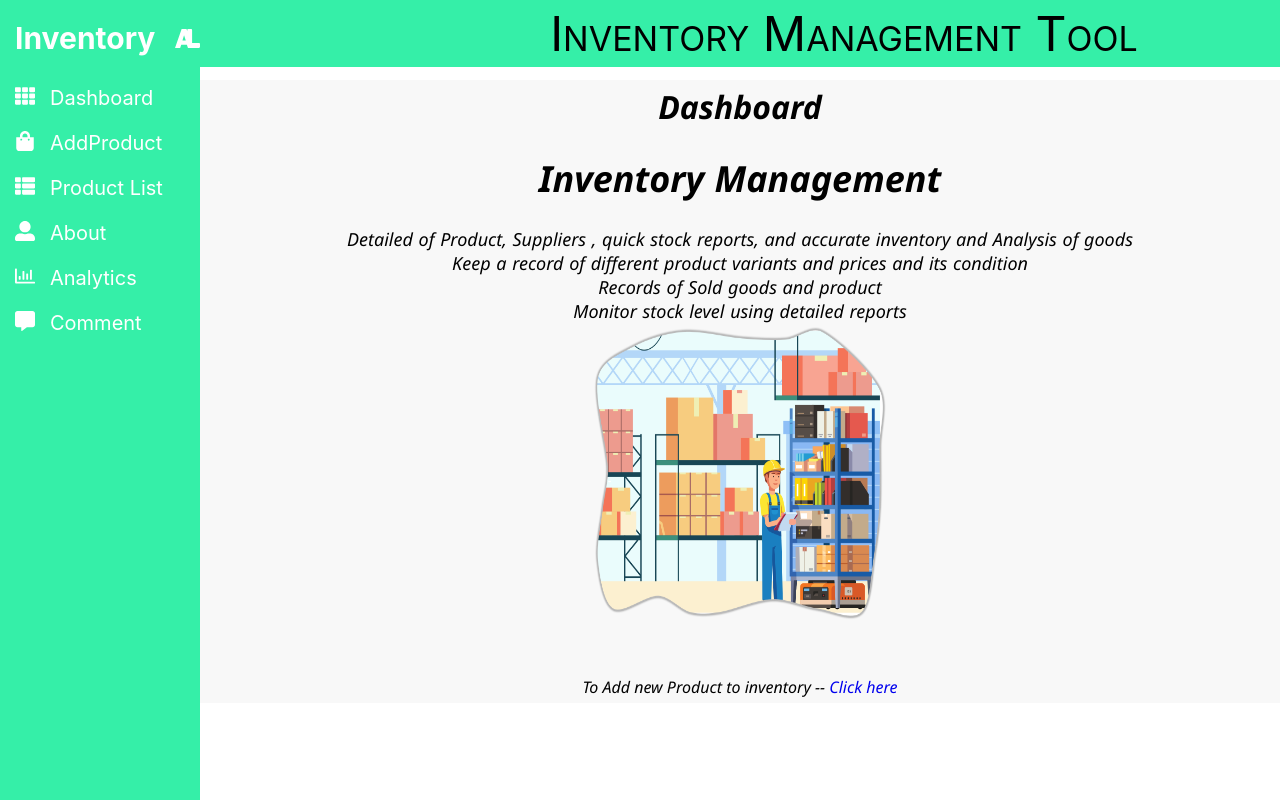
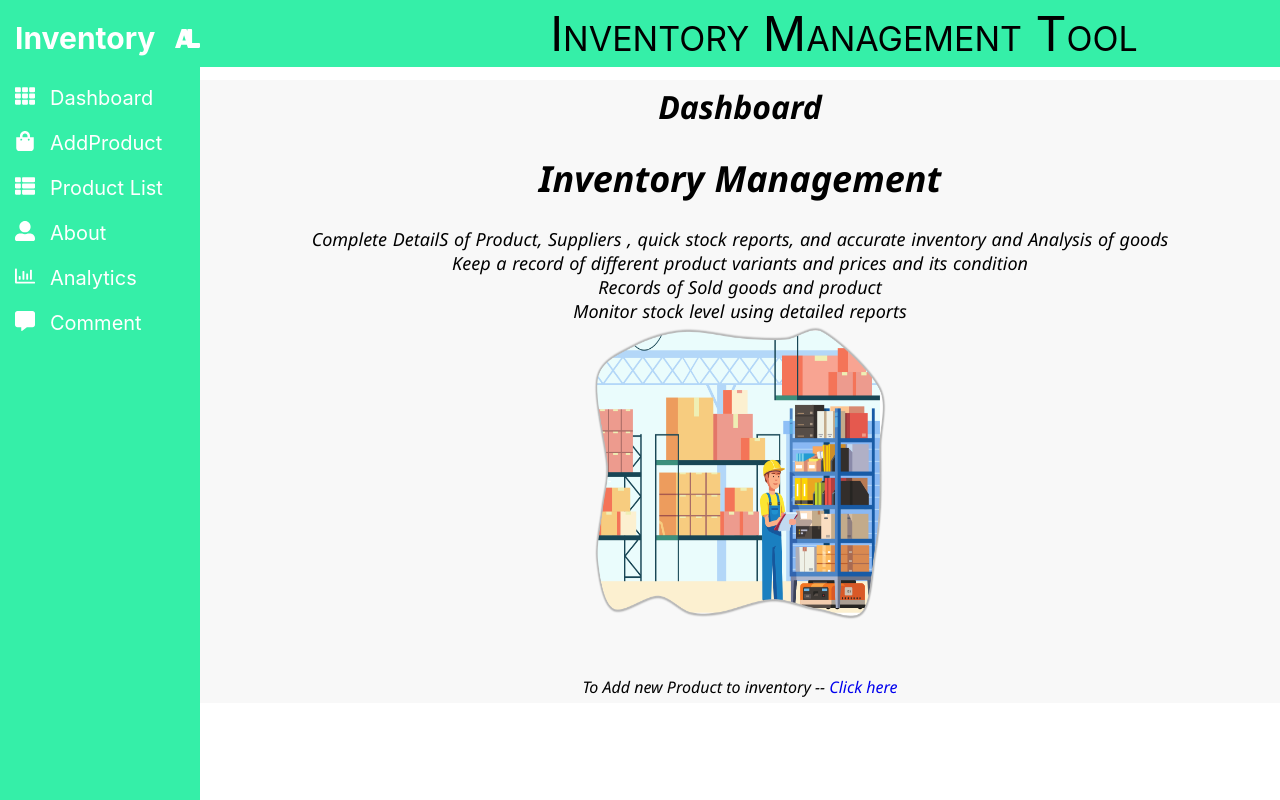
Before and after one commit to AjeySrini/inventorymanagemant_frontend, a React (Create React App) app: page / in a window 1280 px wide. Shown: the top 800 px of the page. Built offline with nearby package versions, Linux system fonts and the light colour scheme.

Commit message:
correction

```diff
--- a/src/pages/Dashboard.jsx
+++ b/src/pages/Dashboard.jsx
@@ -10,7 +10,7 @@ const Dashboard = () => {
         <h1> Inventory Management</h1><br></br>
         <div >
           <p>
-            Detailed of Product, Suppliers , quick stock reports, and accurate
+            Complete DetailS of Product, Suppliers , quick stock reports, and accurate
             inventory and Analysis of goods
           </p>
           <ul>
```
